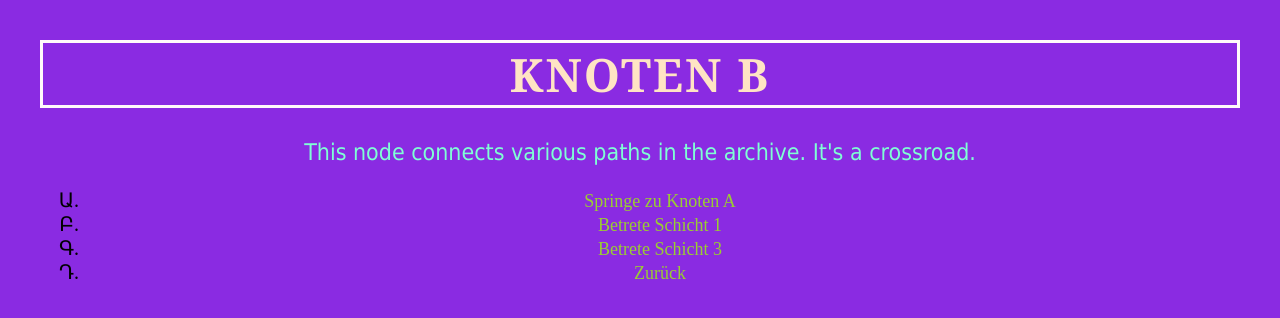
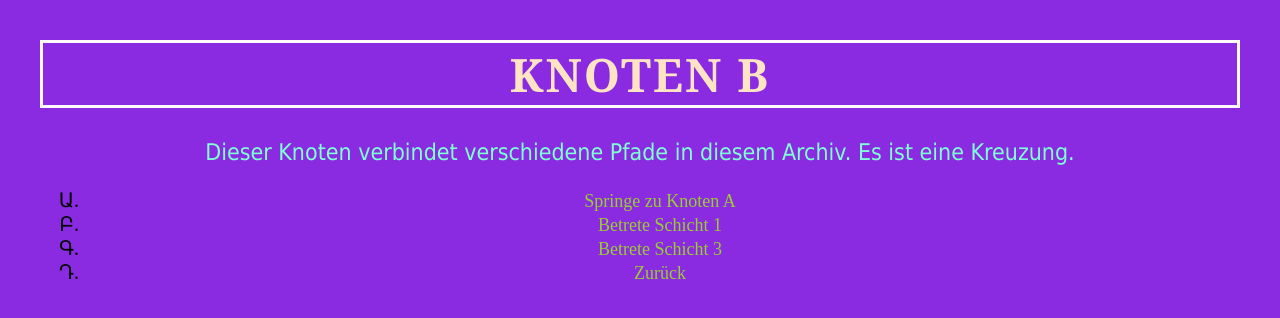
Before and after one commit to Jan-Verlag24/Random-Page, a plain HTML site: page de/nodes/node_b.html in a window 1280 px wide. Drawn offline with Linux system fonts and the light colour scheme.

Commit message:
Update node_b.html

```diff
--- a/de/nodes/node_b.html
+++ b/de/nodes/node_b.html
@@ -8,7 +8,7 @@
 <body>
   <h1>KNOTEN B</h1>
 
-  <p>This node connects various paths in the archive. It's a crossroad.</p>
+  <p>Dieser Knoten verbindet verschiedene Pfade in diesem Archiv. Es ist eine Kreuzung.</p>
 
   <ul class="nav">
     <li><a href="node_a.html">Springe zu Knoten A</a></li>
```
